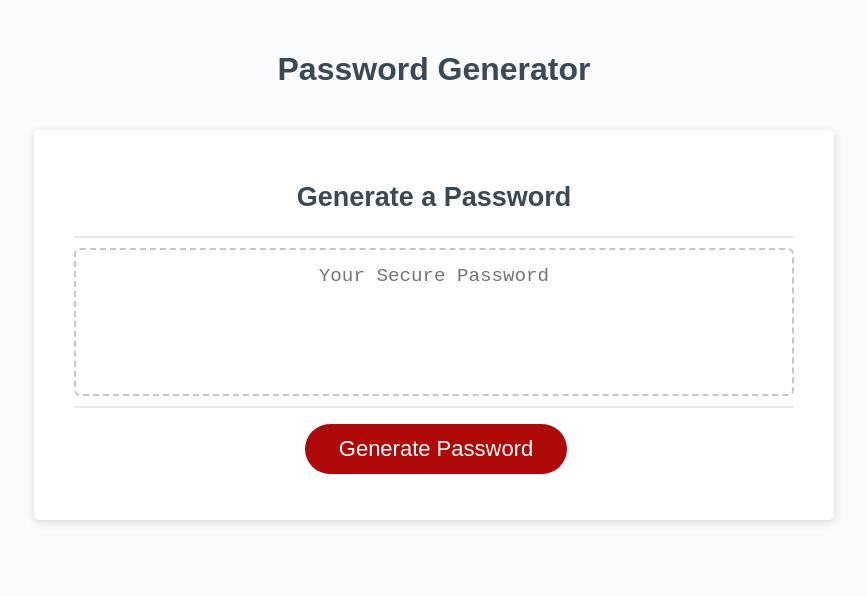
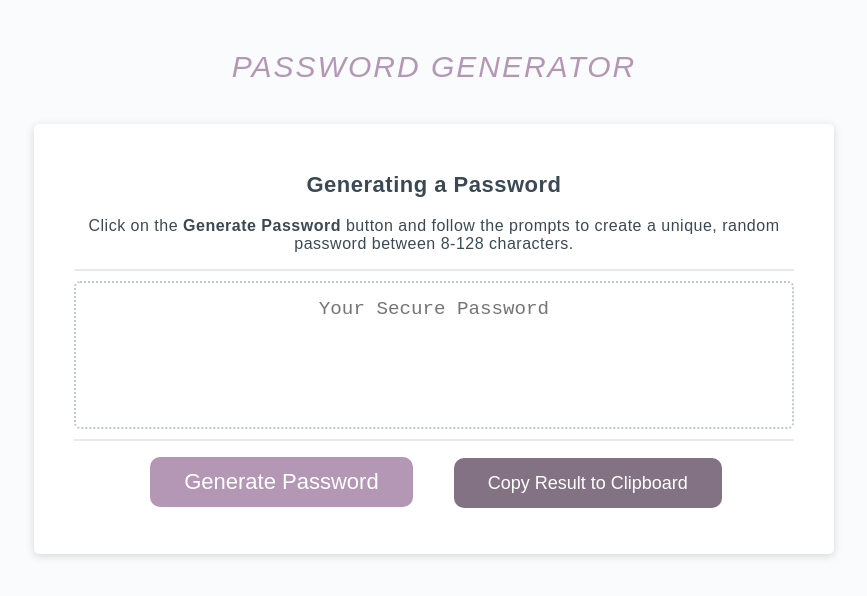
Before and after one commit to katsign/password-generator, a plain HTML site: page index.html in a window 1280 px wide. Shown: the whole page, without its empty margins (206-1073 px from the left). Drawn offline with Linux system fonts and the light colour scheme.

Commit message:
Bonus copy function addition.

```diff
--- a/index.html
+++ b/index.html
@@ -14,7 +14,8 @@
       </header>
       <div class="card">
         <div class="card-header">
-          <h2>Generate a Password</h2>
+          <h2>Generating a Password</h2>
+          <h3>Click on the <strong>Generate Password</strong> button and follow the prompts to create a unique, random password between 8-128 characters.</h3>
         </div>
         <div class="card-body">
           <textarea
@@ -26,6 +27,7 @@
         </div>
         <div class="card-footer">
           <button onclick="writePassword()" id="generate" class="btn">Generate Password</button>
+          <button onclick="copyClipboard()" id="generate" class="btn-2">Copy Result to Clipboard</button>
         </div>
       </div>
     </div>
--- a/script.js
+++ b/script.js
@@ -11,7 +11,7 @@ var symArr = sym.split("");
 
 // Prompts User
 
-window.onload = alert("Welcome! Please click 'Generate password' to start!");
+window.onload = alert("Welcome! Please click 'Generate Password' to start.");
 
 // Defines Main Function (Password Generation)
 
@@ -57,25 +57,33 @@ function writePassword() {
     }
     }
 
-    // Display Result
+    // Displays the Result
 
     document.getElementById("password").innerHTML = resultPassword;
 }
 
+// Bonus: Use Method to Copy Result to Clipboard
 
-// STARTER CODE:
+function copyClipboard(){
+  document.querySelector("textarea").select();
+  document.execCommand("Copy");
+  alert("Copied to Clipboard.");
+}
+
+/* STARTER CODE:
 
 // Assignment Code
-// var generateBtn = document.querySelector("#generate");
+var generateBtn = document.querySelector("#generate");
 
 // Write password to the #password input
-//function writePassword() {
-//  var password = generatePassword();
-//  var passwordText = document.querySelector("#password");
+function writePassword() {
+var password = generatePassword();
+var passwordText = document.querySelector("#password");
 
-//  passwordText.value = password;
+passwordText.value = password;
 
-//}
+}
 
 // Add event listener to generate button
-// generateBtn.addEventListener("click", writePassword);
+generateBtn.addEventListener("click", writePassword);
+*/
--- a/style.css
+++ b/style.css
@@ -29,6 +29,26 @@ header {
   padding: 20px;
   padding-top: 0px;
   color: hsl(206, 17%, 28%);
+}
+
+h1 {
+  color: rgb(180, 151, 180);
+  font-size: 30px;
+  letter-spacing: 2px;
+  text-transform: uppercase;
+  font-weight: lighter;
+  font-style: italic;
+}
+
+h2 {
+  letter-spacing: .5px;
+  font-size: 22px;
+}
+
+h3 {
+  letter-spacing: .5px;
+  font-weight: lighter;
+  font-size: 16px;
 }
 
 .card {
@@ -75,13 +95,29 @@ header {
 
 .btn {
   border: none;
-  background-color: hsl(360, 91%, 36%);
-  border-radius: 25px;
+  background-color: rgb(180, 151, 180);
+  border-radius: 10px;
   box-shadow: rgba(0, 0, 0, 0.1) 0px 1px 6px 0px rgba(0, 0, 0, 0.2) 0px 1px 1px
     0px;
   color: hsl(0, 0%, 100%);
   display: inline-block;
   font-size: 22px;
+  line-height: 22px;
+  margin: 16px 16px 16px 20px;
+  padding: 14px 34px;
+  text-align: center;
+  cursor: pointer;
+}
+
+.btn-2 {
+  border: none;
+  background-color: rgb(131, 114, 131);
+  border-radius: 10px;
+  box-shadow: rgba(0, 0, 0, 0.1) 0px 1px 6px 0px rgba(0, 0, 0, 0.2) 0px 1px 1px
+    0px;
+  color: hsl(0, 0%, 100%);
+  display: inline-block;
+  font-size: 18px;
   line-height: 22px;
   margin: 16px 16px 16px 20px;
   padding: 14px 34px;
@@ -113,7 +149,7 @@ button[disabled] {
   text-align: center;
   margin-top: 10px;
   margin-bottom: 10px;
-  border: 2px dashed #c0c7cf;
+  border: 2px dotted #c0c7cf;
   border-radius: 6px;
   resize: none;
   overflow: hidden;
@@ -121,6 +157,12 @@ button[disabled] {
 
 @media (max-width: 690px) {
   .btn {
+    font-size: 1rem;
+    margin: 16px 0px 0px 0px;
+    padding: 10px 15px;
+  }
+
+  .btn-2 {
     font-size: 1rem;
     margin: 16px 0px 0px 0px;
     padding: 10px 15px;
@@ -135,4 +177,7 @@ button[disabled] {
   .btn {
     font-size: 0.8rem;
   }
+  .btn-2 {
+    font-size: 0.8rem;
+  }
 }
```
